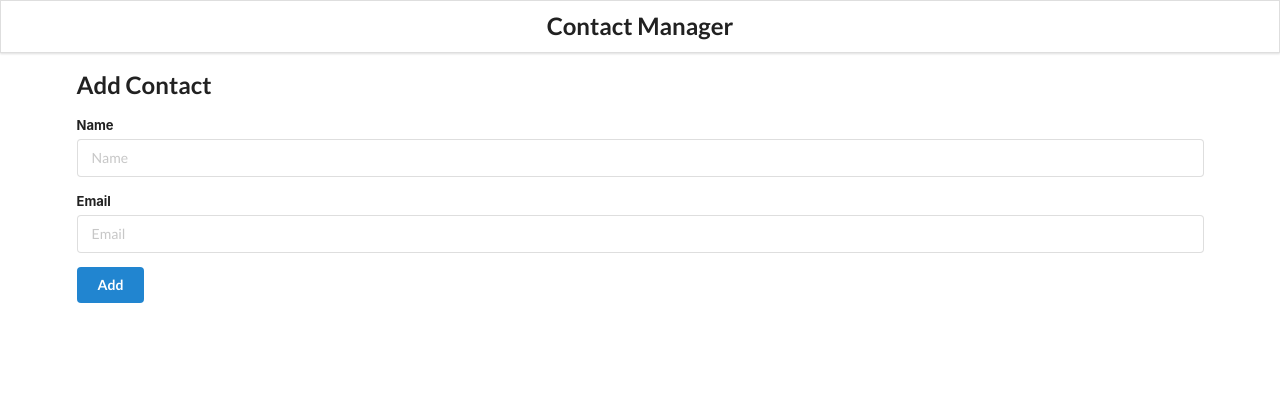
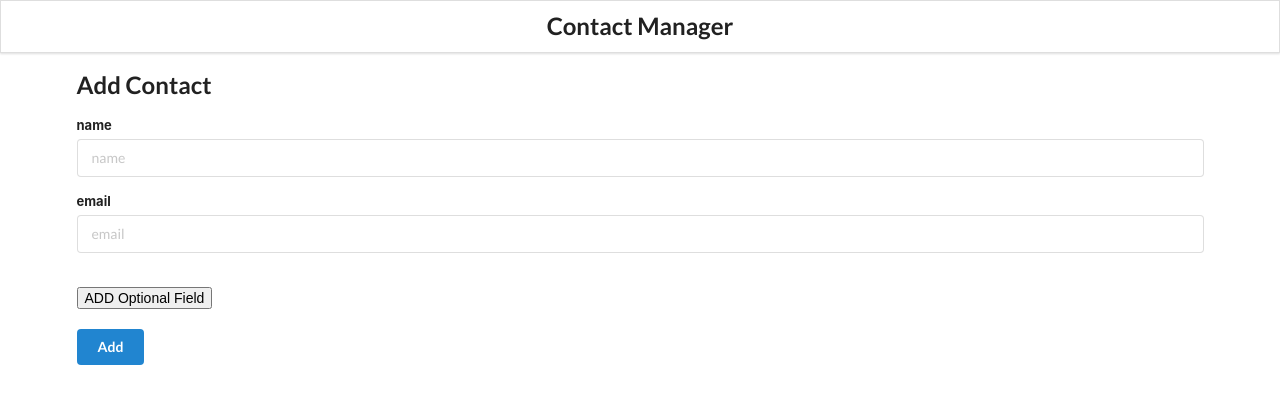
Before and after one commit to menapop/Contacts-management-react-app, a React (Create React App) app: page /addContact in a window 1280 px wide. Shown: the top 404 px of the page. Built offline with nearby package versions, Linux system fonts and the light colour scheme; no server answers.

Commit message:
make form dynamic

```diff
--- a/src/App.js
+++ b/src/App.js
@@ -14,8 +14,7 @@ function App() {
       method:'POST',
       body: JSON.stringify({
         id: uuid(),
-        name: contact.name,
-        email: contact.email
+       ...contact
     }),
     headers: {
       "Content-type": "application/json; charset=UTF-8"
@@ -33,8 +32,7 @@ function App() {
      method:'PUT',
      body: JSON.stringify({
        id: contact.id,
-       name: contact.name,
-       email: contact.email
+       ...contact
    }),
    headers: {
      "Content-type": "application/json; charset=UTF-8"
--- a/src/Components/AddContact.js
+++ b/src/Components/AddContact.js
@@ -1,59 +1,89 @@
- import useSetState from '../CustomHooks/UseSetState.js';
+ import useSetState  , {ADD,UPDATE}from '../CustomHooks/UseSetState.js';
  import {useNavigate} from 'react-router-dom';
+ import { v4 as uuid} from 'uuid';
+ import DynamicField from './DynamicField.js'
  const AddContact = (props) => {
   const navigate = useNavigate();
   const add = (e) => {
     e.preventDefault();
-    if (state.name === "" || state.email === "") {
-      alert("ALl the fields are mandatory!");
+    const res = {} ;
+    state.forEach(element => {
+      res[element.name]= element.value;
+    });
+
+
+    if (!res.name || !res.email || res.name === "" || state.email === "") {
+            alert("name and email Fields fields are mandatory!");
       return;
     }
-    props.addContactHandler(state);
-
-    setState({ name: "", email: "" });
+    props.addContactHandler(res);
 
       navigate('/') ;
-
-
-
   };
 
-  const initialState = {
-        name:'',
-        email:'',
-      }
+  const initialState = [
+     { id : uuid() , name:'name' , value:''} ,
+     { id : uuid() , name:'email' , value:''}
+  ]
+
 
    const [state,setState] = useSetState (initialState)
 
    const handleChange = (event) =>{
-    setState ({[event.target.name] : event.target.value}) ;
+
+    const d = {type:UPDATE , payload : { id: event.target.dataset.id, name :event.target.name , value : event.target.value}}
+    setState (d) ;
    }
+
+
+
+   const addfield = () =>{
+    const d = {type:ADD , payload : { id: uuid(), name : '', value : ''}}
+    setState (d) ;
+   }
+
+   const onTypeChange = (event) =>{
+    const old = state.find(a=>a.id===event.target.dataset.id) ;
+    const d = {type:UPDATE , payload : { id: event.target.dataset.id, name :event.target.value , value : old.value}}
+    setState (d) ;
+   }
+
+   const onValueChange = (event) =>{
+    debugger
+    const old = state.find(a=>a.id===(event.target.dataset.id)) ;
+    const d = {type:UPDATE , payload : { id: event.target.dataset.id, name :old.name , value : event.target.value}}
+    setState (d) ;
+   }
+
 
     return (
         <div className="ui main">
           <h2>Add Contact</h2>
           <form className="ui form" onSubmit={add} >
-            <div className="field">
-              <label>Name</label>
-              <input
-                type="text"
-                name="name"
-                placeholder="Name"
-                value={state.name}
-                onChange={ handleChange}
-              />
-            </div>
-            <div className="field">
-              <label>Email</label>
-              <input
-                type="text"
-                name="email"
-                placeholder="Email"
-                value={state.email}
-                onChange={ handleChange}
-              />
-            </div>
-            <button className="ui button blue">Add</button>
+            {
+              state.map(input=>(
+               input.name ==='name' || input.name ==='email' ?
+               <div    className="field">
+                  <label>{input.name}</label>
+                  <input
+                    key={input.id}
+                    data-id = {input.id}
+                    type="text"
+                    name={input.name}
+                    placeholder={input.name}
+                    value={input.value}
+                    onChange={ handleChange}
+                  />
+               </div>
+               :
+               <DynamicField key={input.id} onTypeChange={onTypeChange}   onValueChange={onValueChange}  id={input.id}  name={input.name} value={input.value}/>
+              ))
+            }
+             <br/>
+            <button type='button' onClick={addfield}>ADD Optional Field</button>
+            <br/>
+            <br/>
+            <button type='submit' className="ui button blue">Add</button>
           </form>
         </div>
     );
--- /dev/null
+++ b/src/Components/DynamicField.js
@@ -0,0 +1,23 @@
+const DynamicField = ({id,name , value , onTypeChange , onValueChange }) => {
+
+    return (
+        <div>
+            <select  data-id={id}  name={name}  value={name}  onChange={onTypeChange}   >
+               <option value=''> </option>
+               <option value="position">position</option>
+               <option value="title">title</option>
+               <option value="Phone">Phone</option>
+            </select>
+            <input
+                    data-id = {id}
+                    type="text"
+                    name={id}
+                    placeholder={name}
+                    value={value}
+                    onChange={onValueChange}
+                  />
+        </div>
+    )
+}
+
+export default DynamicField ;
--- a/src/Components/EditContact.js
+++ b/src/Components/EditContact.js
@@ -1,64 +1,102 @@
-import useSetState from '../CustomHooks/UseSetState.js';
+import useSetState ,{ADD,SET,UPDATE} from '../CustomHooks/UseSetState.js';
 import {useNavigate, useParams} from 'react-router-dom';
 import { useEffect } from 'react';
+import { v4 as uuid} from 'uuid';
 import APIENDPOINT  from '../APIENDPOINT.js';
+import DynamicField from './DynamicField.js'
 const EditContact = (props) => {
 
  const navigate = useNavigate();
- const initialState = {
-    id:'',
-    name:'',
-    email:'',
-  }
+ const initialState = []
  const [state,setState] = useSetState (initialState);
  const {id } = useParams();
 
  const Update = (e) => {
   e.preventDefault();
-   if (state.name === "" || state.email === "") {
-     alert("ALl the fields are mandatory!");
+  const res = {} ;
+  state.forEach(element => {
+    res[element.name]= element.value;
+  });
+  if (!res.name || !res.email || res.name === "" || state.email === "") {
+          alert("name and email Fields fields are mandatory!");
     return;
   }
-   console.log(state)
-   props.editContactHandler(state);
+   props.editContactHandler(res);
    navigate('/') ;
  };
 
+
  const handleChange = (event) =>{
-   setState ({[event.target.name] : event.target.value}) ;
+
+  const d = {type:UPDATE , payload : { id: event.target.dataset.id, name :event.target.name , value : event.target.value}}
+  setState (d) ;
  }
+
+
+
+ const addfield = () =>{
+  const d = {type:ADD , payload : { id: uuid(), name : '', value : ''}}
+  setState (d) ;
+ }
+
+ const onTypeChange = (event) =>{
+  const old = state.find(a=>a.id===event.target.dataset.id) ;
+  const d = {type:UPDATE , payload : { id: event.target.dataset.id, name :event.target.value , value : old.value}}
+  setState (d) ;
+ }
+
+ const onValueChange = (event) =>{
+  debugger
+  const old = state.find(a=>a.id===(event.target.dataset.id)) ;
+  const d = {type:UPDATE , payload : { id: event.target.dataset.id, name :old.name , value : event.target.value}}
+  setState (d) ;
+ }
+
+
 
   useEffect(()=>{
     fetch(`${APIENDPOINT}contacts/${id}`)
     .then(r=>r.json())
-    .then (data=>setState(data))
+    .then (data=>{
+      const arr = []
+      Object.keys(data).forEach(key=>{
+        const d = { id: uuid(), name : key, value : data[key]}
+        arr.push(d) ;
+      });
+      setState({type :SET , payload : arr})
+    })
   },[])
+
 
    return (
     <div className="ui main">
     <h2>Edit Contact</h2>
     <form className="ui form" onSubmit={Update} >
-           <div className="field">
-             <label>Name</label>
+      {
+        state.map(input=>(
+         input.name ==='name' || input.name ==='email' ?
+         <div    className="field">
+            <label>{input.name}</label>
             <input
+              key={input.id}
+              data-id = {input.id}
               type="text"
-               name="name"
-               placeholder="Name"
-               value={state.name}
-               onChange={handleChange}
-             />
-           </div>
-           <div className="field">
-             <label>Email</label>
-             <input
-               type="text"
-               name="email"
-               placeholder="Email"
-               value={state.email}
+              name={input.name}
+              placeholder={input.name}
+              value={input.value}
               onChange={ handleChange}
             />
          </div>
-           <button className="ui button blue">Edit</button>
+         :
+          input.name ==='id' ? null :
+         <DynamicField key={input.id} onTypeChange={onTypeChange}   onValueChange={onValueChange}  id={input.id}  name={input.name} value={input.value}/>
+        ))
+      }
+       <br/>
+      <button type='button' onClick={addfield}>ADD Optional Field</button>
+      <br/>
+      <br/>
+      <button type='submit' className="ui button blue">UPDATE</button>
     </form>
   </div>
    );
--- a/src/CustomHooks/UseSetState.js
+++ b/src/CustomHooks/UseSetState.js
@@ -1,15 +1,34 @@
 import { useReducer  } from "react"
+import { v4 as uuid} from 'uuid';
+export const ADD='ADD';
+export const UPDATE='UPDATE'  ;
+export const  SET = 'SET' ;
+const reducer =  ( state = [], action) =>
+{
+ if(action.type===ADD)
+     return [...state, {id:uuid(),name:action.payload.name || '', value:action.payload.value|| ''}]
+else if (action.type===UPDATE) {
+   return state.map(obj=>{
+     if(obj.id===action.payload.id)
+     return {id :obj.id ,name:action.payload.name,value:action.payload.value}
+     return obj ;
+   })
+}
+else if(action.type===SET)
+{
+  return [...action.payload]
+}
+ else
+   return state
+}
 
-const reducer =  (state = {},updatedstate={}) =>
-{
-    return {...state , ...updatedstate}
-}
+
 
 const SetSetState =  (initialState) =>{
 
     const [state,dispatch] = useReducer(reducer,initialState) ;
 
-    const SetUpdateState = (updatedState) => dispatch(updatedState);
+    const SetUpdateState = ({type , payload}) => dispatch({type:type , payload:payload});
 
     return  [state,SetUpdateState]
 }
```
Lines whose indentation alone changed are shown as unchanged.
